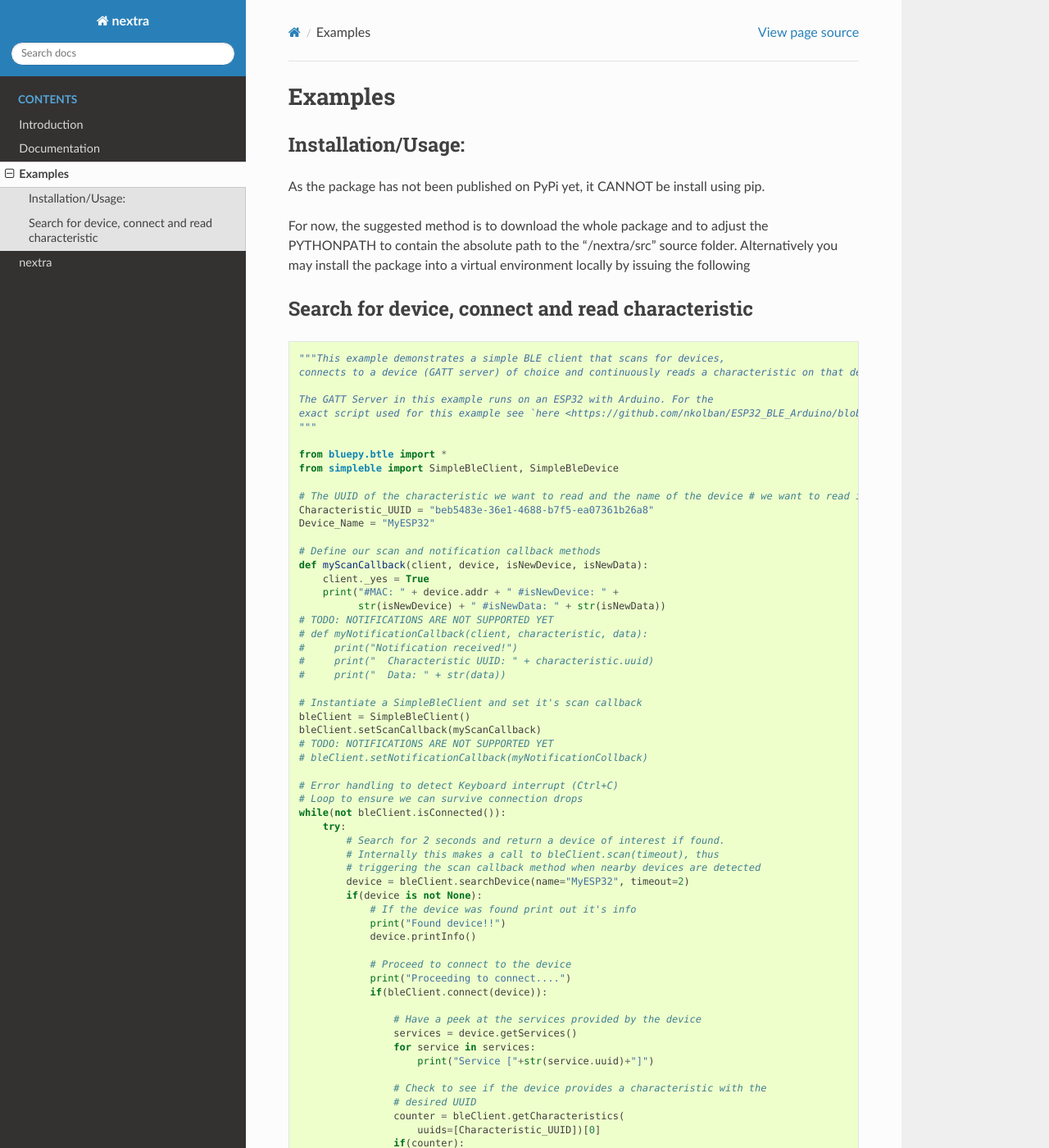
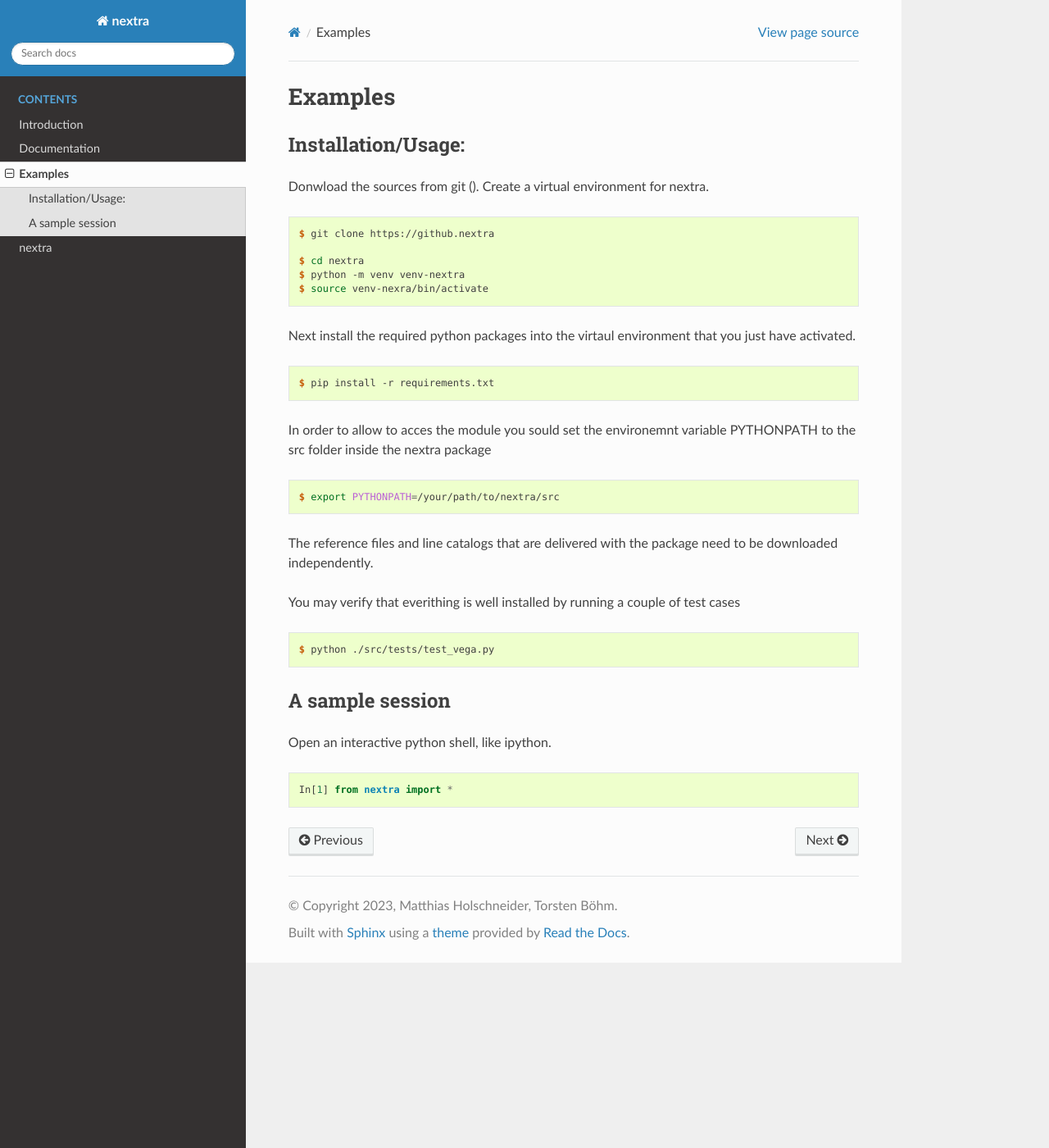
Before and after one commit to mhols/vega2021, a Sphinx documentation site: the page built from thar/nextra/docs/source/examples.rst, in a window 1280 px wide and 1400 px high. Shown: the whole window at 82% size. Built offline with Sphinx 7.4.7 and the Read the Docs theme 2.0.0, drawn with Linux system fonts in a browser that asks for light colours; some of the changed text lies outside the part shown.

Commit message:
progressing

```diff
--- a/thar/nextra/docs/source/examples.rst
+++ b/thar/nextra/docs/source/examples.rst
@@ -3,114 +3,47 @@ Examples
 
 Installation/Usage:
 *******************
-As the package has not been published on PyPi yet, it CANNOT be install using pip.
+Donwload the sources from git (). Create a virtual environment for
+nextra.
 
-For now, the suggested method is to download the whole package and to adjust the PYTHONPATH
-to contain the absolute path to the "/nextra/src" source folder. Alternatively you may install
-the package into a virtual environment locally by issuing the following
+.. code-block:: console
 
-Search for device, connect and read characteristic
-**************************************************
+    $ git clone https://github.nextra
+
+    $ cd nextra
+    $ python -m venv venv-nextra
+    $ source venv-nexra/bin/activate
+
+Next install the required python packages into the virtaul environment that you
+just have activated.
+
+.. code-block:: console
+
+    $ pip install -r requirements.txt
+
+In order to allow to acces the module you sould set the environemnt variable
+PYTHONPATH to the src folder inside the nextra package
+
+.. code-block:: console
+
+    $ export PYTHONPATH=/your/path/to/nextra/src
+
+The reference files and line catalogs that are delivered with the package need
+to be downloaded independently.
+
+
+You may verify that everithing is well installed by running a couple of test cases
+
+.. code-block:: console
+
+    $ python ./src/tests/test_vega.py
+
+
+A sample session
+****************
+
+Open an interactive python shell, like ipython.
+
 .. code-block:: python
 
-    """This example demonstrates a simple BLE client that scans for devices,
-    connects to a device (GATT server) of choice and continuously reads a characteristic on that device.
-
-    The GATT Server in this example runs on an ESP32 with Arduino. For the
-    exact script used for this example see `here <https://github.com/nkolban/ESP32_BLE_Arduino/blob/6bad7b42a96f0aa493323ef4821a8efb0e8815f2/examples/BLE_notify/BLE_notify.ino/>`_
-    """
-
-    from bluepy.btle import *
-    from simpleble import SimpleBleClient, SimpleBleDevice
-
-    # The UUID of the characteristic we want to read and the name of the device # we want to read it from
-    Characteristic_UUID = "beb5483e-36e1-4688-b7f5-ea07361b26a8"
-    Device_Name = "MyESP32"
-
-    # Define our scan and notification callback methods
-    def myScanCallback(client, device, isNewDevice, isNewData):
-        client._yes = True
-        print("#MAC: " + device.addr + " #isNewDevice: " +
-              str(isNewDevice) + " #isNewData: " + str(isNewData))
-    # TODO: NOTIFICATIONS ARE NOT SUPPORTED YET
-    # def myNotificationCallback(client, characteristic, data):
-    #     print("Notification received!")
-    #     print("  Characteristic UUID: " + characteristic.uuid)
-    #     print("  Data: " + str(data))
-
-    # Instantiate a SimpleBleClient and set it's scan callback
-    bleClient = SimpleBleClient()
-    bleClient.setScanCallback(myScanCallback)
-    # TODO: NOTIFICATIONS ARE NOT SUPPORTED YET
-    # bleClient.setNotificationCallback(myNotificationCollback)
-
-    # Error handling to detect Keyboard interrupt (Ctrl+C)
-    # Loop to ensure we can survive connection drops
-    while(not bleClient.isConnected()):
-        try:
-            # Search for 2 seconds and return a device of interest if found.
-            # Internally this makes a call to bleClient.scan(timeout), thus
-            # triggering the scan callback method when nearby devices are detected
-            device = bleClient.searchDevice(name="MyESP32", timeout=2)
-            if(device is not None):
-                # If the device was found print out it's info
-                print("Found device!!")
-                device.printInfo()
-
-                # Proceed to connect to the device
-                print("Proceeding to connect....")
-                if(bleClient.connect(device)):
-
-                    # Have a peek at the services provided by the device
-                    services = device.getServices()
-                    for service in services:
-                        print("Service ["+str(service.uuid)+"]")
-
-                    # Check to see if the device provides a characteristic with the
-                    # desired UUID
-                    counter = bleClient.getCharacteristics(
-                        uuids=[Characteristic_UUID])[0]
-                    if(counter):
-                        # If it does, then we proceed to read its value every second
-                        while(True):
-                            # Error handling ensures that we can survive from
-                            # potential connection drops
-                            try:
-                                # Read the data as bytes and convert to string
-                                data_bytes = bleClient.readCharacteristic(
-                                    counter)
-                                data_str = "".join(map(chr, data_bytes))
-
-                                # Now print the data and wait for a second
-                                print("Data: " + data_str)
-                                time.sleep(1.0)
-                            except BTLEException as e:
-                                # If we get disconnected from the device, keep
-                                # looping until we have reconnected
-                                if(e.code == BTLEException.DISCONNECTED):
-                                    bleClient.disconnect()
-                                    print(
-                                        "Connection to BLE device has been lost!")
-                                    break
-                                    # while(not bleClient.isConnected()):
-                                    #     bleClient.connect(device)
-
-                else:
-                    print("Could not connect to device! Retrying in 3 sec...")
-                    time.sleep(3.0)
-            else:
-                print("Device not found! Retrying in 3 sec...")
-                time.sleep(3.0)
-        except BTLEException as e:
-            # If we get disconnected from the device, keep
-            # looping until we have reconnected
-            if(e.code == BTLEException.DISCONNECTED):
-                bleClient.disconnect()
-                print(
-                    "Connection to BLE device has been lost!")
-                break
-        except KeyboardInterrupt as e:
-            # Detect keyboard interrupt and close down
-            # bleClient gracefully
-            bleClient.disconnect()
-            raise e
+    In[1] from nextra import *
```
Also changed, not shown: 1 other file.
